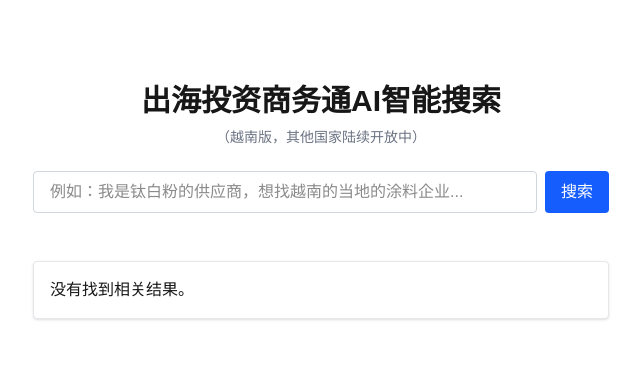
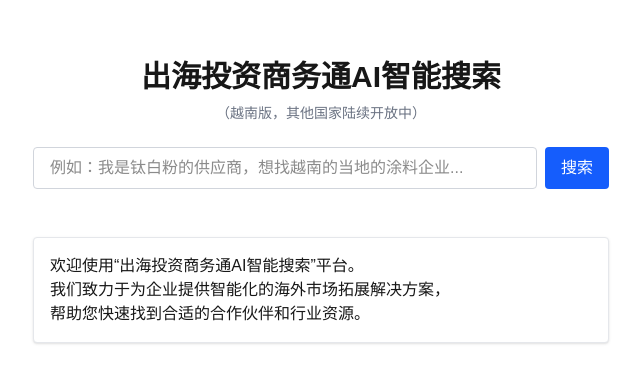
Before and after one commit to richardln/search-overseas-ai, a Next.js app: page / in a window 1280 px wide. Shown: the part 199-582 px from the top of the page, without its empty margins (319-959 px from the left). Built offline with nearby package versions, Linux system fonts and the light colour scheme.

Commit message:
Update page.tsx

```diff
--- a/app/page.tsx
+++ b/app/page.tsx
@@ -71,7 +71,9 @@ export default function Page() {
       {/* 如果没有数据 */}
       {response.length === 0 && !loading && (
         <div className="mt-6 max-w-xl w-full bg-white shadow p-4 border border-gray-200 rounded">
-          <p>没有找到相关结果。</p>
+          <p>欢迎使用“出海投资商务通AI智能搜索”平台。</p>
+          <p>我们致力于为企业提供智能化的海外市场拓展解决方案，</p>
+          <p>帮助您快速找到合适的合作伙伴和行业资源。</p>
         </div>
       )}
     </main>
```
